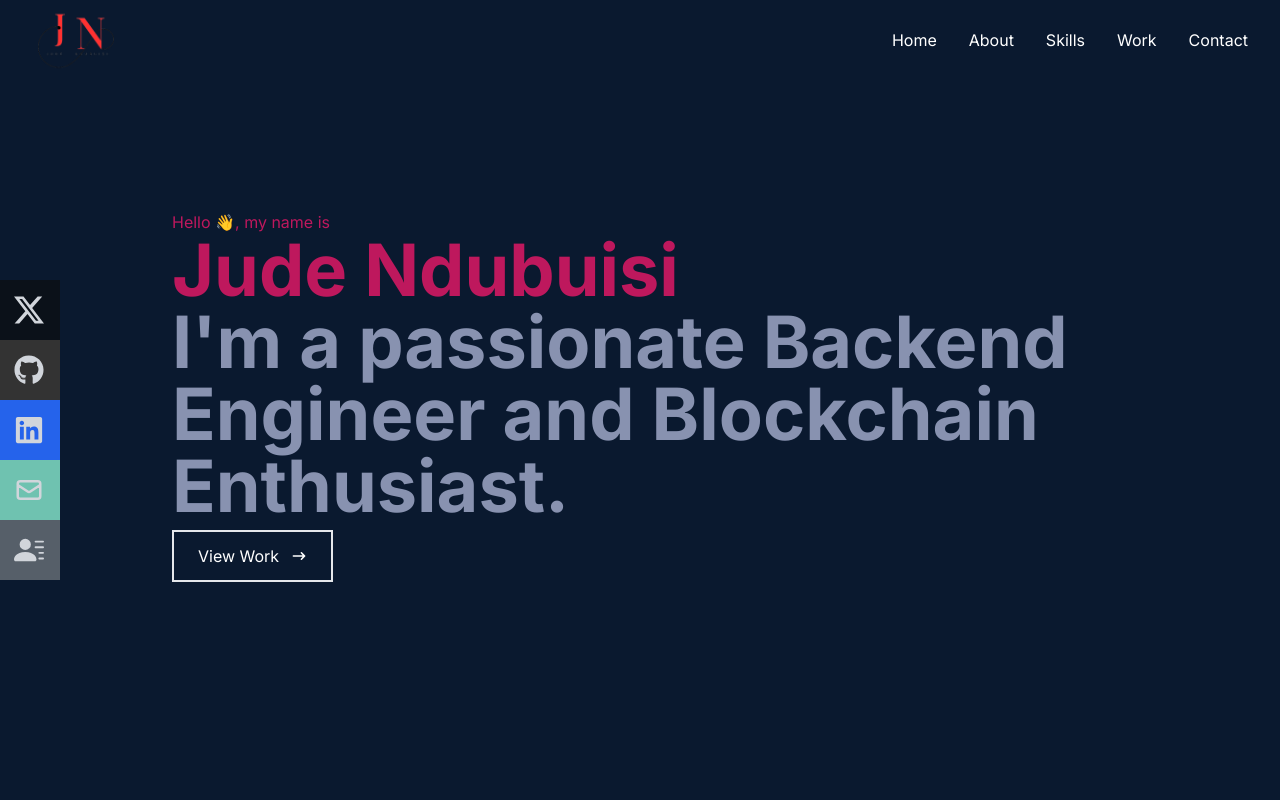
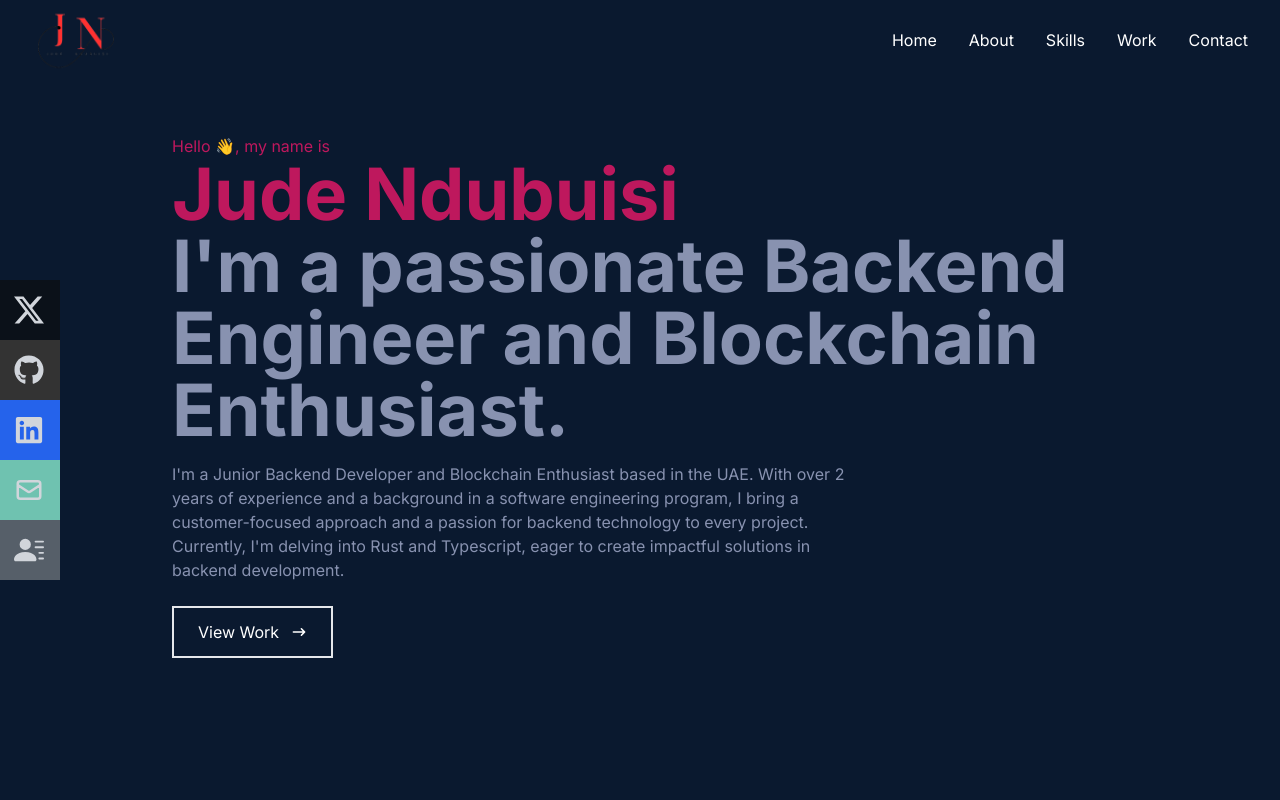
Before and after one commit to CodeJude/Portfolio, a React (Vite) app: page / in a window 1280 px wide. Shown: the top 800 px of the page. Built offline with nearby package versions, Linux system fonts and the light colour scheme.

Commit message:
Update Hero section and add Analytics

```diff
--- a/package.json
+++ b/package.json
@@ -10,6 +10,8 @@
     "preview": "vite preview"
   },
   "dependencies": {
+    "@vercel/analytics": "^1.2.2",
+    "@vercel/speed-insights": "^1.0.10",
     "react": "^18.2.0",
     "react-dom": "^18.2.0",
     "react-icons": "^4.9.0",
--- a/src/components/Hero.jsx
+++ b/src/components/Hero.jsx
@@ -12,6 +12,13 @@ const Hero = () => {
         <h4 className="text-4xl sm:text-7xl font-bold text-[#8892b0]">
           I'm a passionate Backend Engineer and Blockchain Enthusiast.
         </h4>
+        <p className="py-4 max-w-[700px] text-[#8892b0] ">
+          I'm a Junior Backend Developer and Blockchain Enthusiast based in the UAE. With over 2
+          years of experience and a background in a software engineering program, I bring a
+          customer-focused approach and a passion for backend technology to every project.
+          Currently, I'm delving into Rust and Typescript, eager to create impactful solutions in
+          backend development.
+        </p>
         <div>
           <a href="https://github.com/judevector" target="_blank" rel="noreferrer">
             <button className="group text-white border-2 px-6 py-3 my-2 flex items-center hover:bg-pink-600 hover:border-pink-600 ">
--- a/src/main.jsx
+++ b/src/main.jsx
@@ -2,9 +2,13 @@ import React from "react";
 import ReactDOM from "react-dom/client";
 import App from "./App.jsx";
 import "./index.css";
+import { Analytics } from "@vercel/analytics/react";
+import { SpeedInsights } from "@vercel/speed-insights/react";
 
 ReactDOM.createRoot(document.getElementById("root")).render(
   <React.StrictMode>
     <App />
+    <Analytics />
+    <SpeedInsights />
   </React.StrictMode>
 );
```
Also changed, not shown: src/App.jsx (+1 -9 lines), 1 other file (tests, documents, lock files or other folders).
